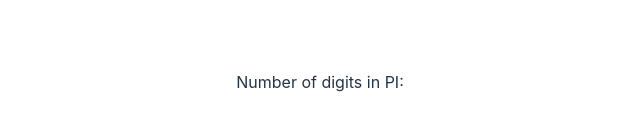
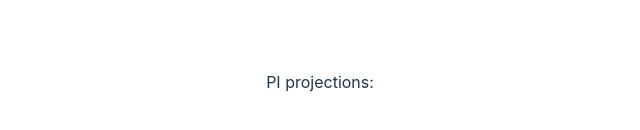
Before and after one commit to sanchezg7/rxjs-use-cases, a React (Vite) app: page / in a window 1280 px wide. Shown: the part 412-542 px from the top of the page, without its empty margins (320-960 px from the left). Built offline with nearby package versions, Linux system fonts and the light colour scheme.

Commit message:
more accurate wording

```diff
--- a/src/App.jsx
+++ b/src/App.jsx
@@ -9,7 +9,7 @@ function App() {
       <h1>RxJS Use Cases</h1>
       <div className="card">
       </div>
-        <p>Number of digits in PI:</p>
+        <p>PI projections:</p>
         <div>
             {piProjections.map(pi => <p>{pi}</p>)}
         </div>
```
